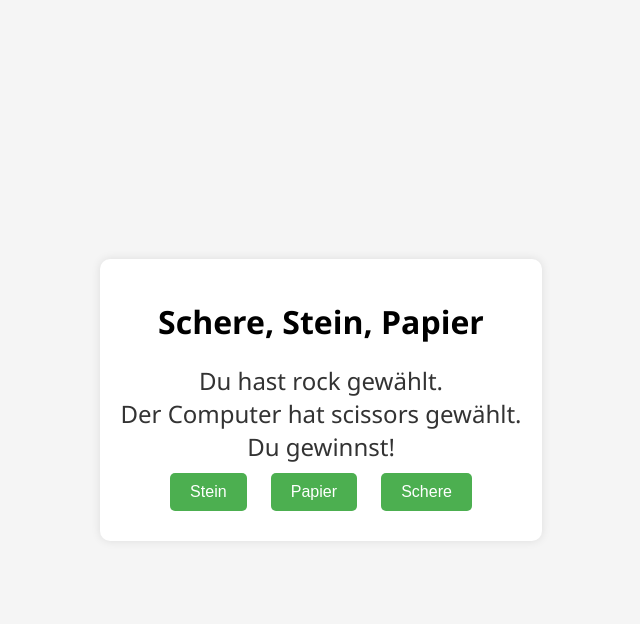
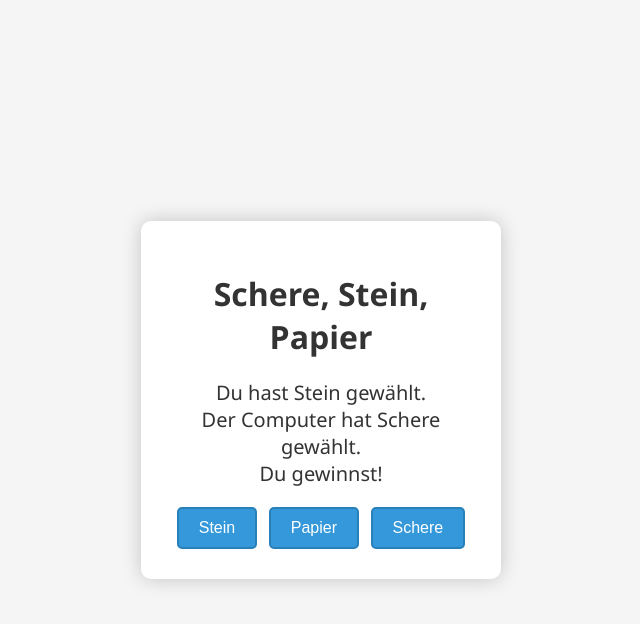
Before and after one commit to Philipp-Hess/js_rock-paper-scissors, a plain HTML site: page index.html in a window 1280 px wide. Both pictures are taken after a click on the button "Stein". Shown: the whole page, without its empty margins (319-959 px from the left). Drawn offline with Linux system fonts and the light colour scheme.

Commit message:
styling added

```diff
--- a/index.html
+++ b/index.html
@@ -4,16 +4,16 @@
     <meta charset="UTF-8" />
     <meta name="viewport" content="width=device-width, initial-scale=1.0" />
     <link rel="stylesheet" href="styles.css" />
-    <title>Schere, Stein, Papier Spiel</title>
+    <title>Schere, Stein, Papier</title>
   </head>
   <body>
     <div class="container">
       <h1>Schere, Stein, Papier</h1>
       <div id="result"></div>
       <div class="choices">
-        <button onclick="makeChoice('rock')">Stein</button>
-        <button onclick="makeChoice('paper')">Papier</button>
-        <button onclick="makeChoice('scissors')">Schere</button>
+        <button onclick="makeChoice('Stein')">Stein</button>
+        <button onclick="makeChoice('Papier')">Papier</button>
+        <button onclick="makeChoice('Schere')">Schere</button>
       </div>
     </div>
 
--- a/script.js
+++ b/script.js
@@ -7,7 +7,7 @@ function makeChoice(userChoice) {
 }
 
 function getComputerChoice() {
-  const choices = ["rock", "paper", "scissors"];
+  const choices = ["Stein", "Papier", "Schere"];
   return choices[Math.floor(Math.random() * 3)];
 }
 
@@ -15,9 +15,9 @@ function determineWinner(userChoice, computerChoice) {
   if (userChoice === computerChoice) {
     return "Es ist ein Unentschieden!";
   } else if (
-    (userChoice === "rock" && computerChoice === "scissors") ||
-    (userChoice === "paper" && computerChoice === "rock") ||
-    (userChoice === "scissors" && computerChoice === "paper")
+    (userChoice === "Stein" && computerChoice === "Schere") ||
+    (userChoice === "Papier" && computerChoice === "Stein") ||
+    (userChoice === "Schere" && computerChoice === "Papier")
   ) {
     return "Du gewinnst!";
   } else {
--- a/styles.css
+++ b/styles.css
@@ -12,29 +12,40 @@ body {
   text-align: center;
   background-color: #fff;
   border-radius: 10px;
-  box-shadow: 0 0 10px rgba(0, 0, 0, 0.1);
-  padding: 20px;
+  box-shadow: 0 0 20px rgba(0, 0, 0, 0.2);
+  padding: 30px;
+  width: 300px;
+}
+
+h1 {
+  color: #333;
+}
+
+.choices {
+  display: flex;
+  justify-content: space-around;
+  margin-top: 20px;
 }
 
 .choices button {
   font-size: 16px;
   padding: 10px 20px;
-  margin: 10px;
   cursor: pointer;
-  background-color: #4caf50;
+  background-color: #3498db;
   color: #fff;
-  border: none;
+  border: 2px solid #2980b9;
   border-radius: 5px;
   outline: none;
-  transition: background-color 0.3s;
+  transition: background-color 0.3s, border-color 0.3s;
 }
 
 .choices button:hover {
-  background-color: #45a049;
+  background-color: #2980b9;
+  border-color: #3498db;
 }
 
 #result {
-  font-size: 24px;
+  font-size: 20px;
   margin-top: 20px;
   color: #333;
 }
```
